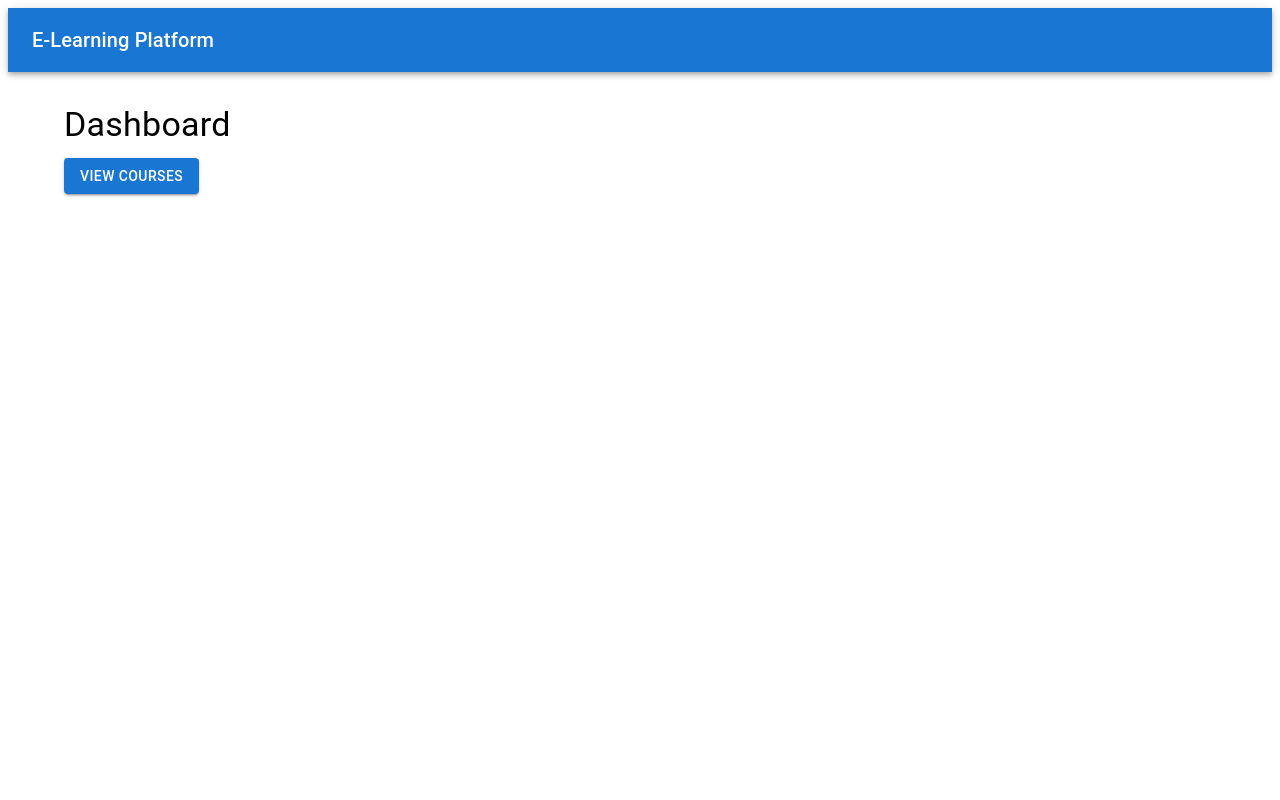
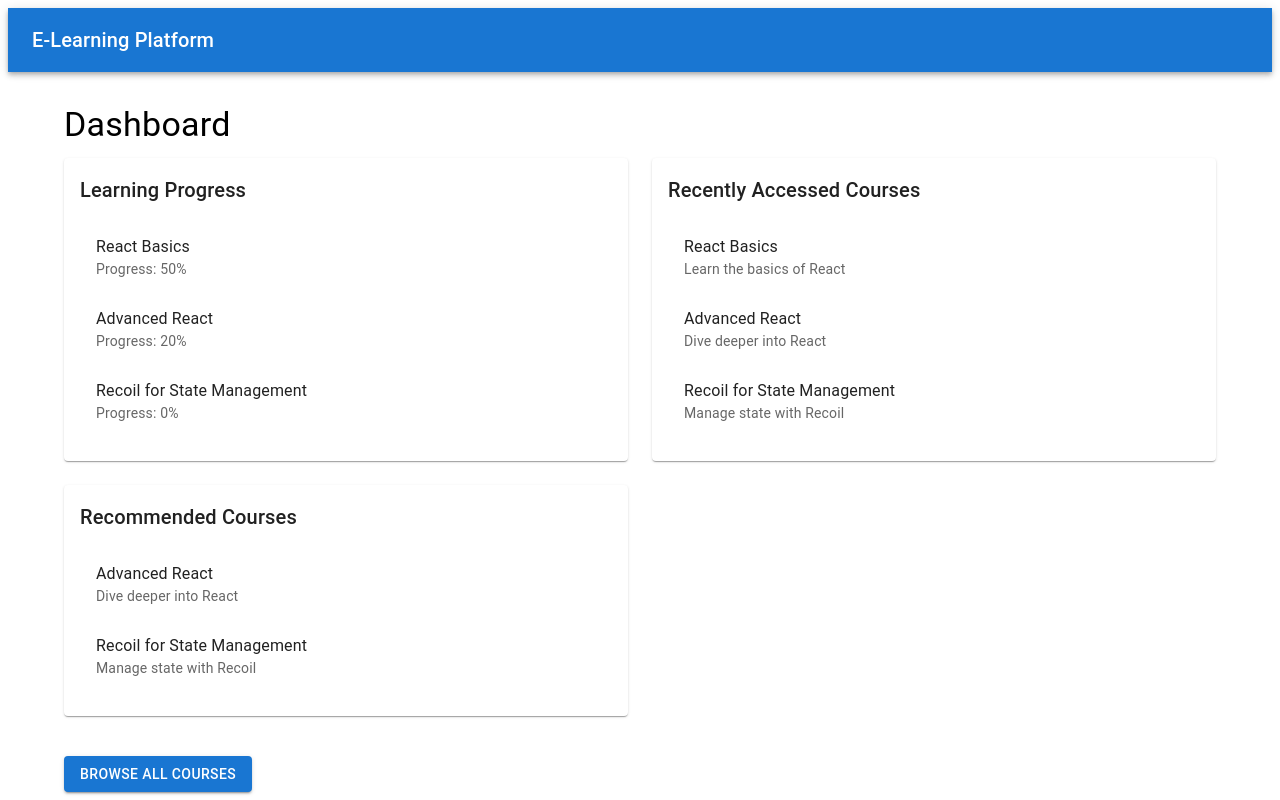
Before and after one commit to jcqiao/elearning-platform, a React (Create React App) app: page / in a window 1280 px wide. Built offline with nearby package versions, Linux system fonts and the light colour scheme.

Commit message:
Add more info in Dashboard

```diff
--- a/src/components/Dashboard.js
+++ b/src/components/Dashboard.js
@@ -1,16 +1,114 @@
 import React from "react";
 import { Link } from "react-router-dom";
-import { Button, Typography, Box } from "@mui/material";
+import { useRecoilValue } from "recoil";
+import {
+  Grid,
+  Paper,
+  Typography,
+  Button,
+  Box,
+  List,
+  ListItem,
+  ListItemText
+} from "@mui/material";
+import { courseListState, userProgressState } from "../recoil/atoms";
 
 const Dashboard = () => {
+  const courses = useRecoilValue(courseListState);
+  const progress = useRecoilValue(userProgressState);
+
+  // 最近学习的课程（假设按照ID排序）
+  const recentCourses = courses.slice(0, 3);
+
+  // 推荐课程（简单随机选择）
+  const recommendedCourses = courses.slice(1, 4);
+
   return (
     <Box sx={{ mt: 4 }}>
       <Typography variant="h4" gutterBottom>
         Dashboard
       </Typography>
-      <Button variant="contained" component={Link} to="/courses">
-        View Courses
-      </Button>
+
+      <Grid container spacing={3}>
+        {/* 用户学习进度概览 */}
+        <Grid item xs={12} md={6}>
+          <Paper sx={{ p: 2 }}>
+            <Typography variant="h6" gutterBottom>
+              Learning Progress
+            </Typography>
+            <List>
+              {courses.map(course =>
+                <ListItem key={course.id}>
+                  <ListItemText
+                    primary={course.title}
+                    secondary={`Progress: ${progress[course.id] || 0}%`}
+                  />
+                </ListItem>
+              )}
+            </List>
+          </Paper>
+        </Grid>
+
+        {/* 最近学习的课程 */}
+        <Grid item xs={12} md={6}>
+          <Paper sx={{ p: 2 }}>
+            <Typography variant="h6" gutterBottom>
+              Recently Accessed Courses
+            </Typography>
+            <List>
+              {recentCourses.map(course =>
+                <ListItem
+                  button
+                  component={Link}
+                  to={`/courses/${course.id}`}
+                  key={course.id}
+                >
+                  <ListItemText
+                    primary={course.title}
+                    secondary={course.description}
+                  />
+                </ListItem>
+              )}
+            </List>
+          </Paper>
+        </Grid>
+
+        {/* 推荐课程 */}
+        <Grid item xs={12} md={6}>
+          <Paper sx={{ p: 2 }}>
+            <Typography variant="h6" gutterBottom>
+              Recommended Courses
+            </Typography>
+            <List>
+              {recommendedCourses.map(course =>
+                <ListItem
+                  button
+                  component={Link}
+                  to={`/courses/${course.id}`}
+                  key={course.id}
+                >
+                  <ListItemText
+                    primary={course.title}
+                    secondary={course.description}
+                  />
+                </ListItem>
+              )}
+            </List>
+          </Paper>
+        </Grid>
+
+        {/* 浏览所有课程按钮 */}
+        <Grid item xs={12}>
+          <Button
+            variant="contained"
+            component={Link}
+            to="/courses"
+            sx={{ mt: 2 }}
+          >
+            Browse All Courses
+          </Button>
+        </Grid>
+      </Grid>
     </Box>
   );
 };
```
